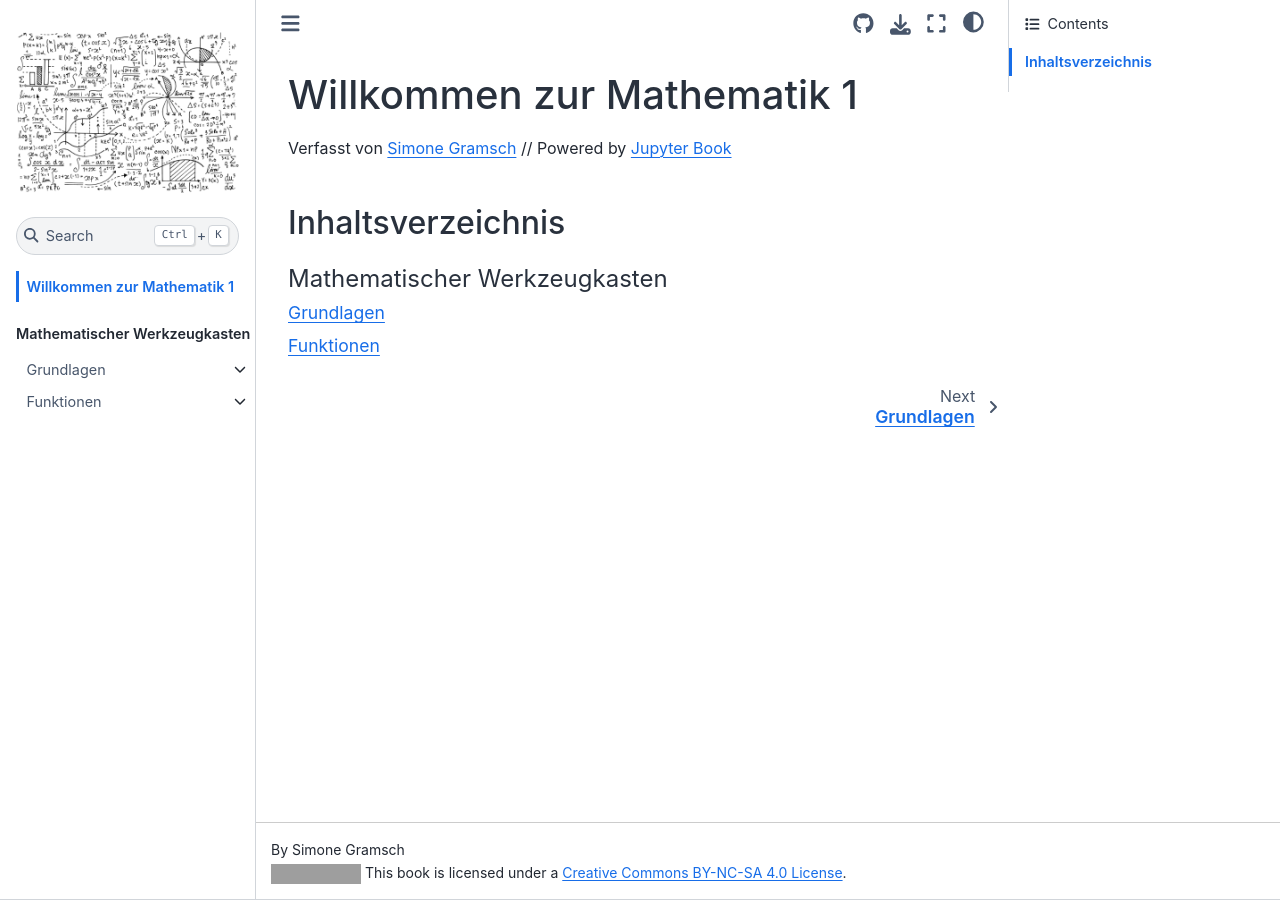
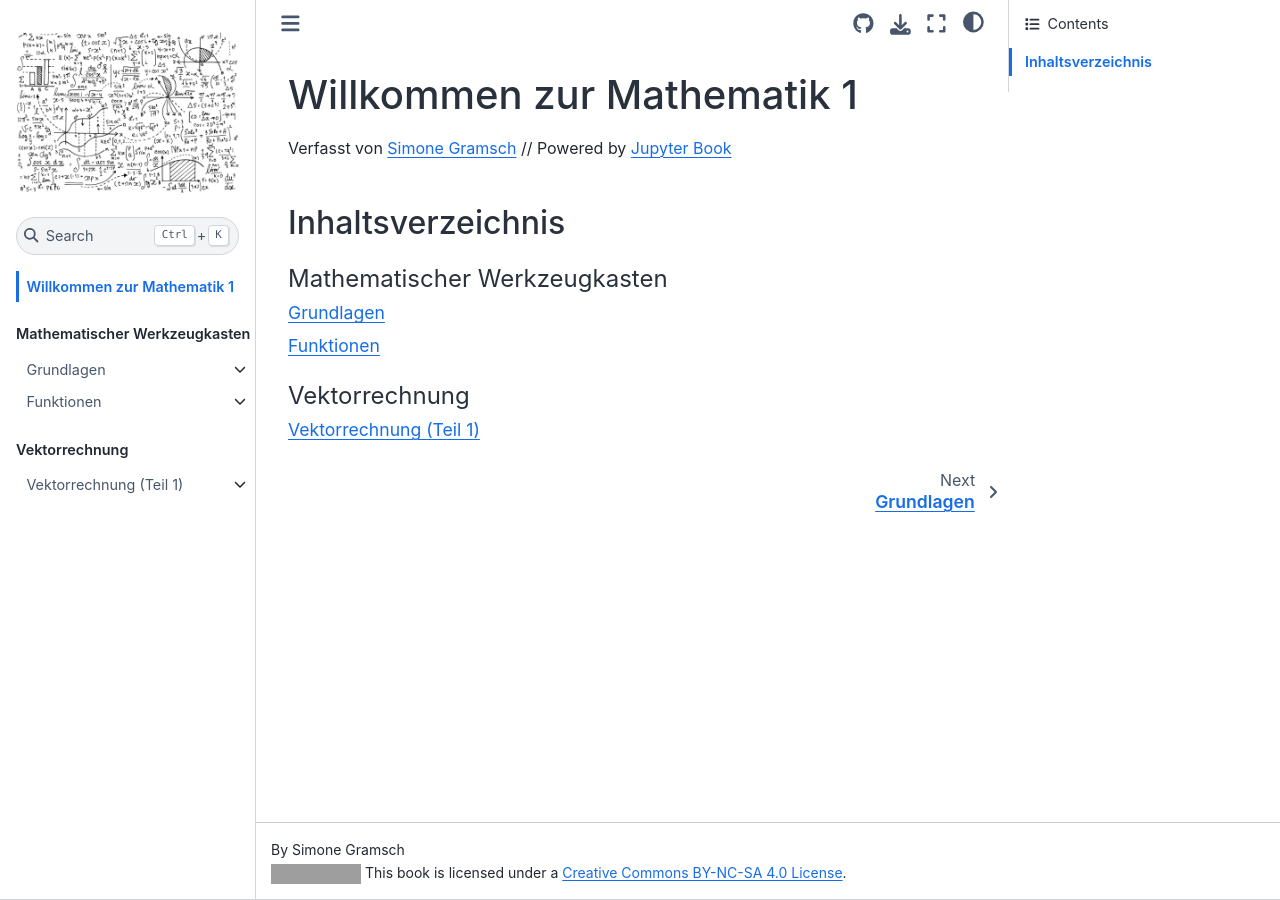
Before and after one commit to s-linden/mathematik-1, a Jupyter Book: the page built from doc/intro.md, in a window 1280 px wide. Built offline with Jupyter Book 1.0.4 settings and Sphinx 7.4.7 and the Sphinx Book theme 1.1.4, drawn with Linux system fonts in a browser that asks for light colours; part of the change alters nothing that is shown; grey boxes are pictures that could not be loaded.

```diff
--- a/doc/_toc.yml
+++ b/doc/_toc.yml
@@ -22,3 +22,13 @@ parts:
     - file: chapter02/sec04.md
     - file: chapter02/sec05.md
     - file: chapter02/sec06.md
+- caption: Vektorrechnung
+  chapters:
+  - file: chapter03/sec00.md
+    sections:
+    - file: chapter03/sec01.md
+    - file: chapter03/sec02.md
+    - file: chapter03/sec03.md
+    - file: chapter03/sec04.md
+    - file: chapter03/sec05.md
+    - file: chapter03/sec06.md
```
